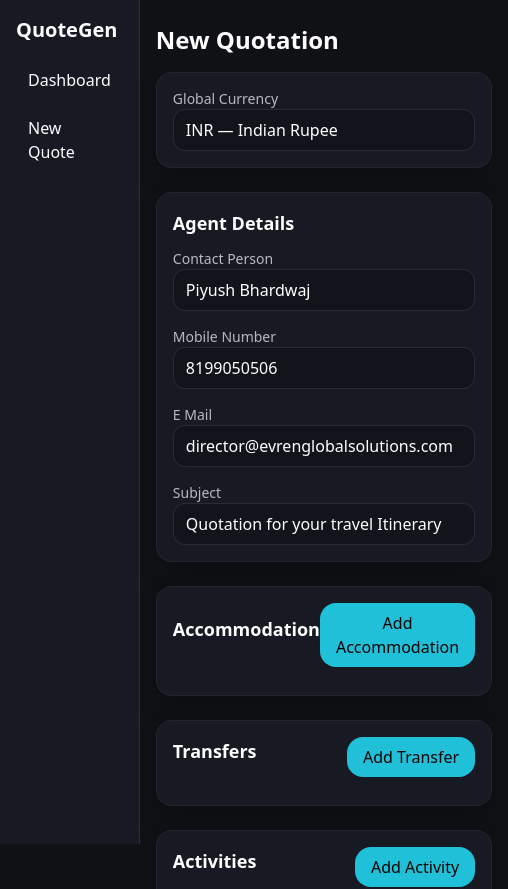
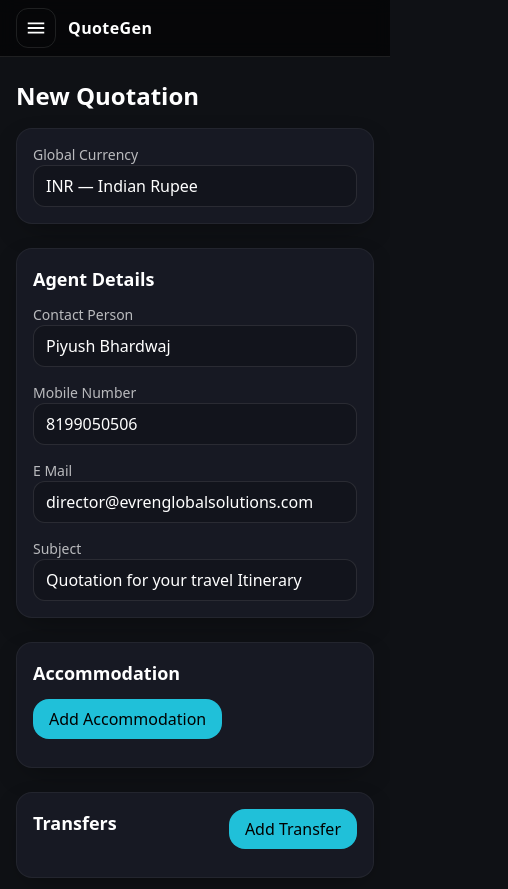
Before and after one commit to Rishi-0007/QuoteGen, a Next.js app: page /quotes/new in a window 390 px wide. Shown: the top 889 px of the page, 508 px wide, since content can reach past the window. Built offline with nearby package versions, Linux system fonts and the light colour scheme.

Commit message:
feat: enhance responsiveness and layout with new utility classes and AppShell component

```diff
--- a/app/globals.css
+++ b/app/globals.css
@@ -58,3 +58,43 @@ select option[disabled],
 select option[value=""] {
   color: #9ca3af;
 }
+
+
+/* === Responsive helpers (added) === */
+@layer utilities {
+  .truncate-2lines {
+    display: -webkit-box;
+    -webkit-line-clamp: 2;
+    -webkit-box-orient: vertical;
+    overflow: hidden;
+  }
+  .hide-scrollbar::-webkit-scrollbar { display: none; }
+  .hide-scrollbar { -ms-overflow-style: none; scrollbar-width: none; }
+}
+
+/* Make images and embeds scale within cards/forms */
+img, video, canvas { max-width: 100%; height: auto; }
+
+/* Tables: allow horizontal scroll on small screens without breaking layouts */
+.table-wrap { overflow-x: auto; }
+.table-wrap table { width: 100%; border-collapse: collapse; }
+.table-wrap th, .table-wrap td { white-space: nowrap; }
+
+/* Inputs stack on small screens if parent uses .form-row */
+@media (max-width: 640px) {
+  .form-row { display: grid; grid-template-columns: 1fr; gap: 0.75rem; }
+}
+
+
+/* Drawer/sidebar spacing fixes */
+.drawer-sidebar { margin: 0 !important; padding: 0 !important; }
+.drawer-sidebar > *:first-child { margin-top: 0 !important; padding-top: 0 !important; }
+
+
+/* Make sidebar fill the drawer width and remove sticky/height on mobile drawer */
+.drawer-sidebar aside {
+  position: static !important;
+  top: auto !important;
+  height: 100% !important;
+  width: 100% !important;
+}
--- a/app/layout.js
+++ b/app/layout.js
@@ -1,7 +1,17 @@
+import "./globals.css";
+import AppShell from "@/components/AppShell";
 
-import "./globals.css";
-import Sidebar from "@/components/sidebar";
-export const metadata = { title: "QuoteGen", description: "High-speed travel quotation generator" };
+export const metadata = {
+  title: "QuoteGen",
+  description: "High-speed travel quotation generator",
+};
+
 export default function RootLayout({ children }) {
-  return (<html lang="en" className="dark"><body><div className="flex"><Sidebar /><main className="flex-1 p-6 container">{children}</main></div></body></html>);
+  return (
+    <html lang="en" className="dark">
+      <body>
+        <AppShell>{children}</AppShell>
+      </body>
+    </html>
+  );
 }
--- a/app/quotes/[id]/page.js
+++ b/app/quotes/[id]/page.js
@@ -181,7 +181,8 @@ export default async function QuoteView({ params }) {
         {acc.length > 0 && (
           <div>
             <div className="text-lg font-semibold mb-2">Accommodation</div>
-            <table className="table w-full">
+            <div className="table-wrap">
+<table className="table w-full">
               {!hidePricingColumn ? (<thead><tr><th>Name</th><th>Details</th><th className="text-center whitespace-nowrap w-40">Date</th><th className="text-right">Pricing</th></tr></thead>) : (<thead><tr><th>Name</th><th>Details</th><th className="text-center whitespace-nowrap w-40">Date</th></tr></thead>)}
               <tbody>
                 {acc.map((r, idx) => (
@@ -194,13 +195,15 @@ export default async function QuoteView({ params }) {
                 ))}
               </tbody>
             </table>
+</div>
           </div>
         )}
 
         {trf.length > 0 && (
           <div>
             <div className="text-lg font-semibold mb-2">Transfers</div>
-            <table className="table w-full">
+            <div className="table-wrap">
+<table className="table w-full">
               {!hidePricingColumn ? (<thead><tr><th>Name</th><th>Details</th><th className="text-center whitespace-nowrap w-40">Date</th><th className="text-right">Pricing</th></tr></thead>) : (<thead><tr><th>Name</th><th>Details</th><th className="text-center whitespace-nowrap w-40">Date</th></tr></thead>)}
               <tbody>
                 {trf.map((r, idx) => (
@@ -213,13 +216,15 @@ export default async function QuoteView({ params }) {
                 ))}
               </tbody>
             </table>
+</div>
           </div>
         )}
 
         {act.length > 0 && (
           <div>
             <div className="text-lg font-semibold mb-2">Activities</div>
-            <table className="table w-full">
+            <div className="table-wrap">
+<table className="table w-full">
               {!hidePricingColumn ? (<thead><tr><th>Name</th><th>Details</th><th className="text-center whitespace-nowrap w-40">Date</th><th className="text-right">Pricing</th></tr></thead>) : (<thead><tr><th>Name</th><th>Details</th><th className="text-center whitespace-nowrap w-40">Date</th></tr></thead>)}
               <tbody>
                 {act.map((r, idx) => (
@@ -246,6 +251,7 @@ export default async function QuoteView({ params }) {
                 </tr>
               </tfoot>)}
             </table>
+</div>
           </div>
         )}
 
--- /dev/null
+++ b/components/AppShell.jsx
@@ -0,0 +1,96 @@
+"use client";
+
+import { useEffect, useState } from "react";
+import { usePathname } from "next/navigation";
+import Sidebar from "@/components/sidebar";
+
+export default function AppShell({ children }) {
+  const [open, setOpen] = useState(false);
+  const pathname = usePathname();
+
+  // lock body scroll when mobile drawer is open
+  useEffect(() => {
+    document.body.style.overflow = open ? "hidden" : "";
+    return () => { document.body.style.overflow = ""; };
+  }, [open]);
+
+  // close drawer on route change (e.g., Dashboard/New Quote click)
+  useEffect(() => {
+    if (open) setOpen(false);
+    // eslint-disable-next-line react-hooks/exhaustive-deps
+  }, [pathname]);
+
+  const handleNavClick = (e) => {
+    const el = e.target;
+    if (el && el.closest && el.closest("a")) {
+      setOpen(false);
+    }
+  };
+
+  return (
+    <div className="min-h-screen bg-background text-white flex">
+      {/* Static sidebar on md+ */}
+      <aside className="hidden md:block w-64 flex-shrink-0 border-r border-white/10">
+        <div className="h-full drawer-sidebar">
+          <Sidebar />
+        </div>
+      </aside>
+
+      {/* Mobile header */}
+      <div className="md:hidden fixed top-0 inset-x-0 z-40 bg-black/60 backdrop-blur border-b border-white/10">
+        <div className="h-14 flex items-center gap-3 px-4">
+          <button
+            aria-label={open ? "Close menu" : "Open menu"}
+            onClick={() => setOpen(true)}
+            className="inline-flex items-center justify-center rounded-xl h-10 w-10 border border-white/10 hover:bg-white/5 focus:outline-none focus:ring-2 focus:ring-white/20"
+          >
+            {/* Hamburger icon */}
+            <svg xmlns="http://www.w3.org/2000/svg" viewBox="0 0 24 24" width="22" height="22" fill="currentColor">
+              <path d="M3 6h18v2H3zM3 11h18v2H3zM3 16h18v2H3z"></path>
+            </svg>
+          </button>
+          <div className="font-semibold tracking-wide">QuoteGen</div>
+        </div>
+      </div>
+
+      {/* Mobile drawer overlay */}
+      <div
+        className={`md:hidden fixed inset-0 z-50 ${open ? "pointer-events-auto" : "pointer-events-none"}`}
+        aria-hidden={!open}
+      >
+        {/* Backdrop */}
+        <div
+          className={`absolute inset-0 bg-black/60 transition-opacity ${open ? "opacity-100" : "opacity-0"}`}
+          onClick={() => setOpen(false)}
+        />
+        {/* Drawer */}
+        <div
+          className={`absolute top-0 left-0 h-full w-[85%] max-w-80 bg-zinc-950 border-r border-white/10 transform transition-transform duration-300 ${open ? "translate-x-0" : "-translate-x-full"}`}
+          role="dialog"
+          aria-modal="true"
+        >
+          <div className="h-14 flex items-center justify-between px-4 border-b border-white/10">
+            <div className="font-semibold">Menu</div>
+            <button
+              aria-label="Close menu"
+              onClick={() => setOpen(false)}
+              className="inline-flex items-center justify-center rounded-xl h-10 w-10 border border-white/10 hover:bg-white/5 focus:outline-none focus:ring-2 focus:ring-white/20"
+            >
+              <svg xmlns="http://www.w3.org/2000/svg" viewBox="0 0 24 24" width="22" height="22" fill="currentColor">
+                <path d="M18.3 5.71 12 12l6.3 6.29-1.41 1.42L10.59 13.4 4.29 19.71 2.88 18.3 9.17 12 2.88 5.71 4.29 4.3l6.3 6.3 6.29-6.3z"></path>
+              </svg>
+            </button>
+          </div>
+          <div className="overflow-y-auto h-[calc(100%-3.5rem)] drawer-sidebar" onClick={handleNavClick}>
+            <Sidebar />
+          </div>
+        </div>
+      </div>
+
+      {/* Main content */}
+      <main className="flex-1 px-4 md:px-6 py-20 md:py-6 container">
+        {children}
+      </main>
+    </div>
+  );
+}
--- a/components/DashboardTable.jsx
+++ b/components/DashboardTable.jsx
@@ -27,7 +27,8 @@ export default function DashboardTable({ rows }) {
 
   return (
     <div className="relative">
-      <table className="table w-full">
+      <div className="table-wrap">
+<table className="table w-full">
         <thead>
           <tr>
             <th>Name</th>
@@ -56,6 +57,7 @@ export default function DashboardTable({ rows }) {
           ))}
         </tbody>
       </table>
+</div>
 
       {/* Simple confirmation dialog (shadcn-like styling) */}
       {confirmId && (
--- a/components/quote-form.js
+++ b/components/quote-form.js
@@ -159,7 +159,7 @@ export default function QuoteForm({ initial }) {
 
       {/* 3) Accommodation */}
       <Card>
-        <div className="flex items-center justify-between mb-3">
+        <div className="flex items-center justify-between mb-3 flex-wrap">
           <div className="section-title">Accommodation</div>
           <Button type="button" onClick={addAccommodation}>Add Accommodation</Button>
         </div>
@@ -253,7 +253,7 @@ export default function QuoteForm({ initial }) {
       </Card>
 
       <Card>
-        <div className="title mb-2">Display Options</div>
+        <div className="section-title">Display Options</div>
         <div className="grid grid-cols-2 gap-4">
           <label className="flex items-center gap-2"><input type="checkbox" {...form.register("hidePricingColumn")} /><span>Hide pricing column</span></label>
           <label className="flex items-center gap-2"><input type="checkbox" {...form.register("hideGrandTotal")} /><span>Hide grand total</span></label>
```
